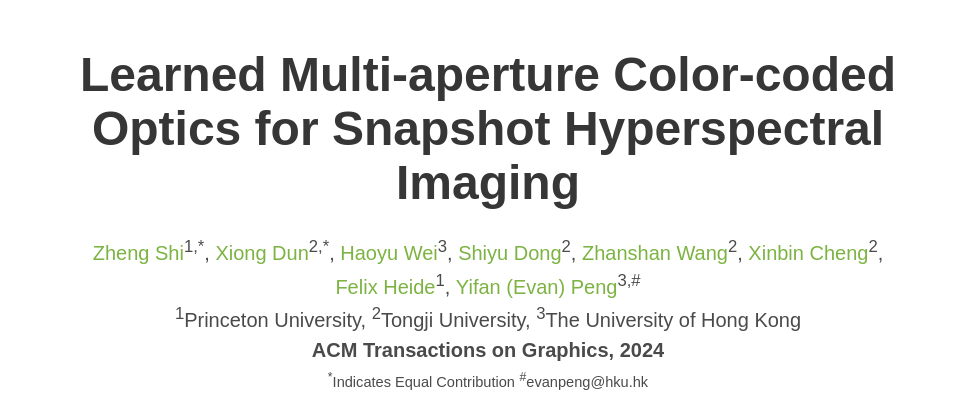
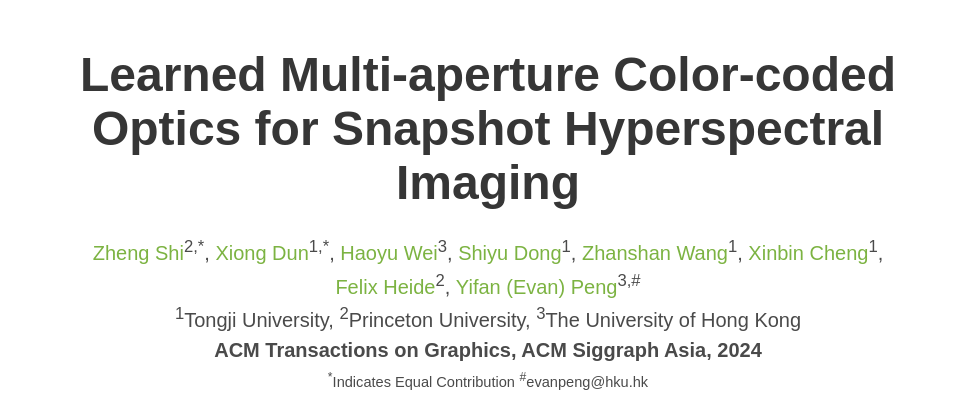
Before and after one commit to whywww/ArrayHSI, a plain HTML site: page index.html in a window 1280 px wide. Shown: the top 404 px of the page, without its empty margins (152-1127 px from the left). Drawn offline with nearby package versions, Linux system fonts and the light colour scheme; some icons are missing; a web font is replaced by a local one.

Commit message:
update affiliation order

```diff
--- a/index.html
+++ b/index.html
@@ -61,25 +61,25 @@
             <div class="is-size-5 publication-authors">
               <!-- Paper authors -->
               <span class="author-block">
-                <a href="" target="_blank">Zheng Shi</a><sup>1,*</sup>,</span>
+                <a href="" target="_blank">Zheng Shi</a><sup>2,*</sup>,</span>
               <span class="author-block">
-                <a href="" target="_blank">Xiong Dun</a><sup>2,*</sup>,</span>
+                <a href="" target="_blank">Xiong Dun</a><sup>1,*</sup>,</span>
               <span class="author-block">
                 <a href="https://whywww.github.io/" target="_blank">Haoyu Wei</a><sup>3</sup>,</span>
               <span class="author-block">
-                <a href="" target="_blank">Shiyu Dong</a><sup>2</sup>,</span>
+                <a href="" target="_blank">Shiyu Dong</a><sup>1</sup>,</span>
               <span class="author-block">
-                <a href="" target="_blank">Zhanshan Wang</a><sup>2</sup>,</span>
+                <a href="" target="_blank">Zhanshan Wang</a><sup>1</sup>,</span>
               <span class="author-block">
-                <a href="" target="_blank">Xinbin Cheng</a><sup>2</sup>,</span><br>
+                <a href="" target="_blank">Xinbin Cheng</a><sup>1</sup>,</span><br>
               <span class="author-block">
-                <a href="" target="_blank">Felix Heide</a><sup>1</sup>,</span>
+                <a href="" target="_blank">Felix Heide</a><sup>2</sup>,</span>
               <span class="author-block">
                 <a href="https://www.eee.hku.hk/~evanpeng/" target="_blank">Yifan (Evan) Peng</a><sup>3,#</sup></span>
             </div>
 
                   <div class="is-size-5 publication-authors">
-                    <span class="author-block"><sup>1</sup>Princeton University, <sup>2</sup>Tongji University, <sup>3</sup>The University of Hong Kong<br><b>ACM Transactions on Graphics, 2024</b></span>
+                    <span class="author-block"><sup>1</sup>Tongji University, <sup>2</sup>Princeton University, <sup>3</sup>The University of Hong Kong<br><b>ACM Transactions on Graphics, ACM Siggraph Asia, 2024</b></span>
                     <span class="eql-cntrb">
                       <small><br><sup>*</sup>Indicates Equal Contribution</small>
                       <small><sup>#</sup>evanpeng@hku.hk</small>
```
Also changed, not shown: 1 other file.
